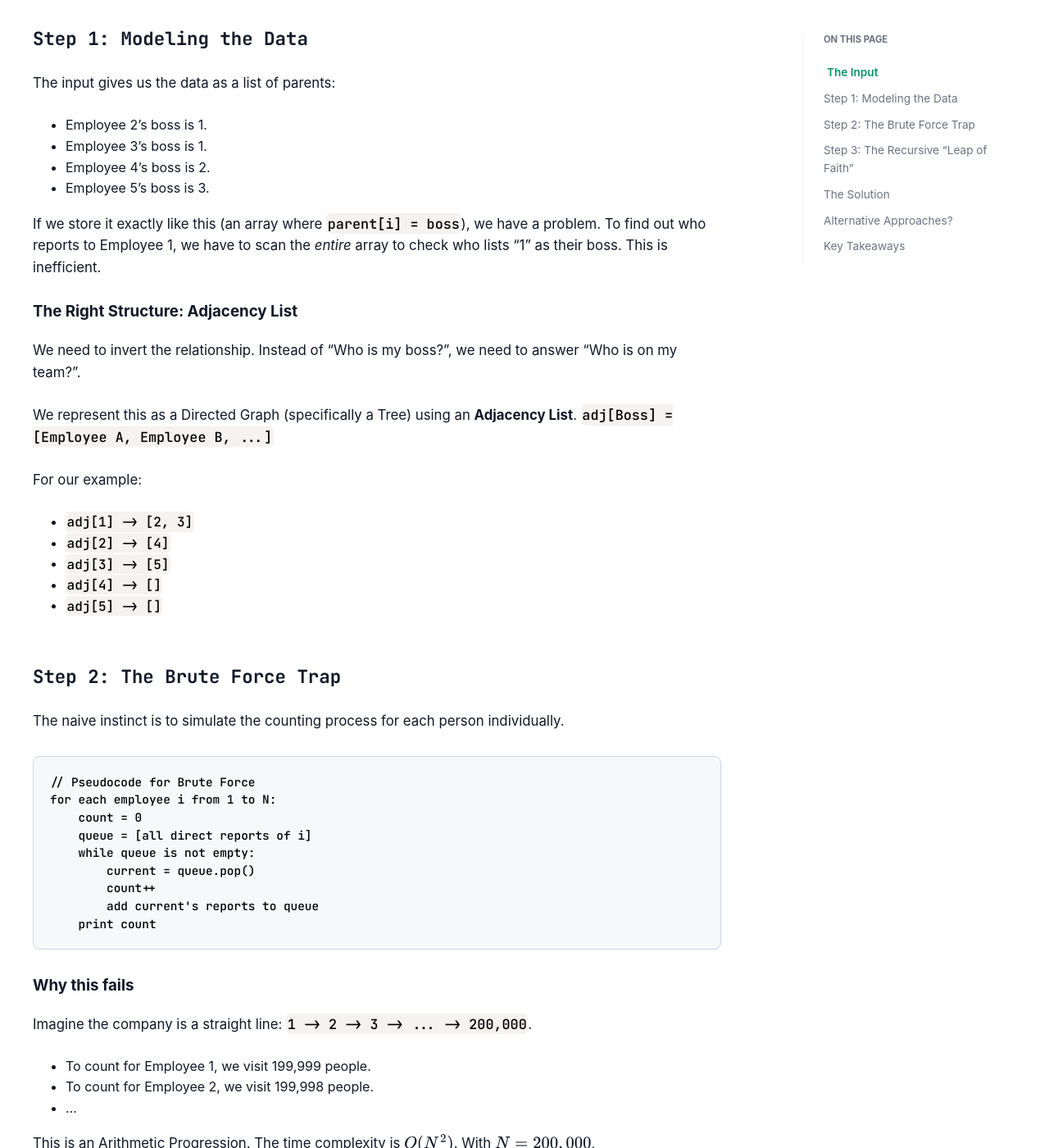
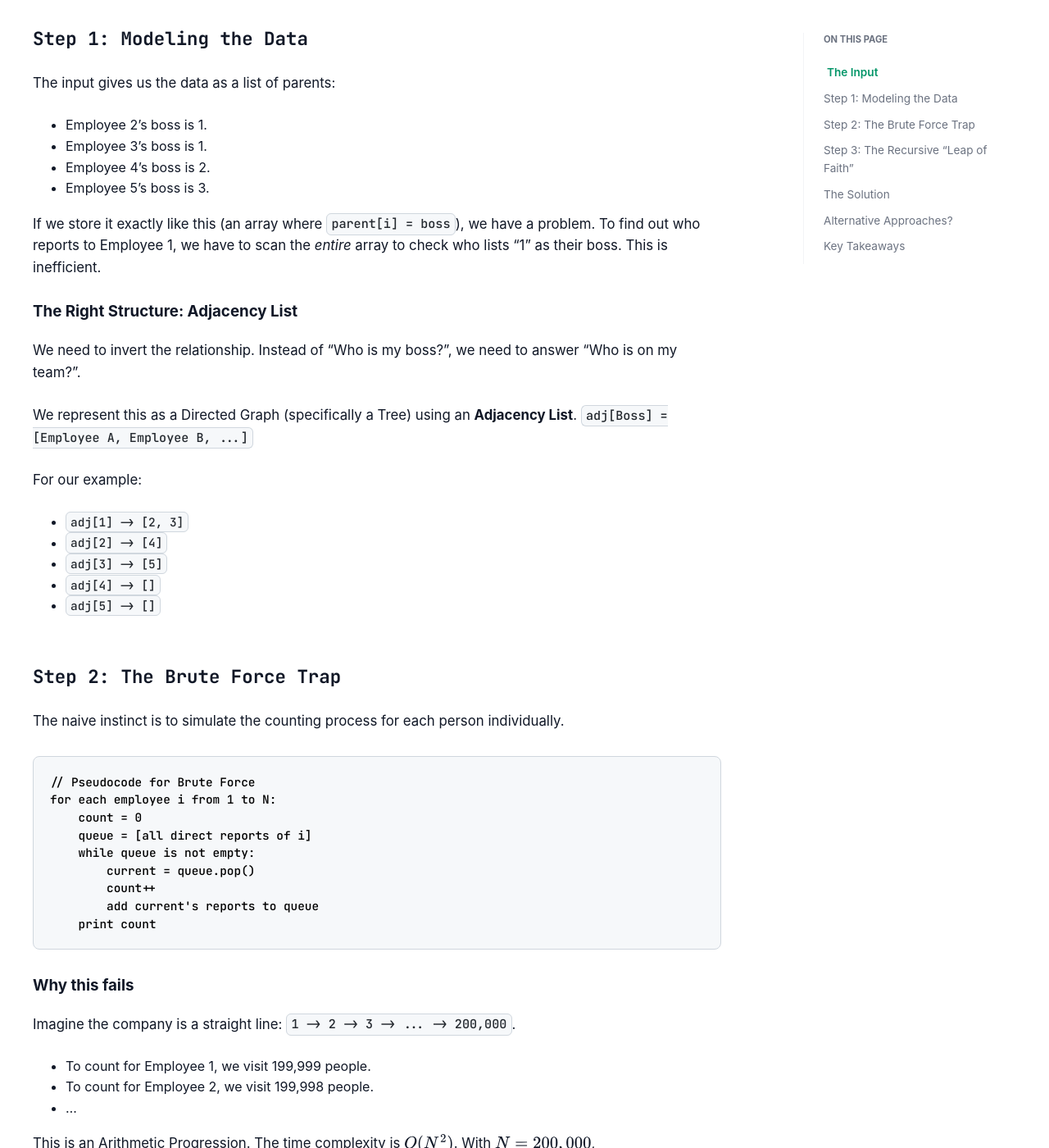
Before and after one commit to kart/karthik.dev, a Jekyll site: the page built from _posts/2026-01-09-cses-1674.md, in a window 1280 px wide and 1400 px high, scrolled down 895 px. Shown: the whole window at 82% size. Built offline with Jekyll 4.4.1, drawn with Linux system fonts in a browser that asks for light colours; nearby versions of some CDN libraries; some web fonts are replaced.

Commit message:
Refine inline code styling

```diff
--- a/_layouts/default.html
+++ b/_layouts/default.html
@@ -93,12 +93,15 @@
         }
 
         /* Inline code styling */
-        :not(pre) > code {
-            background-color: #f1f3f5;
-            color: #af2f2f;
-            padding: 0.2em 0.4em;
-            border-radius: 4px;
-            font-size: 0.85em;
+        :not(pre) > code,
+        :not(pre) > code[class*="language-"] {
+            background: #f6f8fa;
+            color: #24292f;
+            border: 1px solid #d0d7de;
+            padding: 0.15em 0.35em;
+            border-radius: 6px;
+            font-size: 0.9em;
+            white-space: normal;
             font-family: 'JetBrains Mono', monospace !important;
         }
 
```
